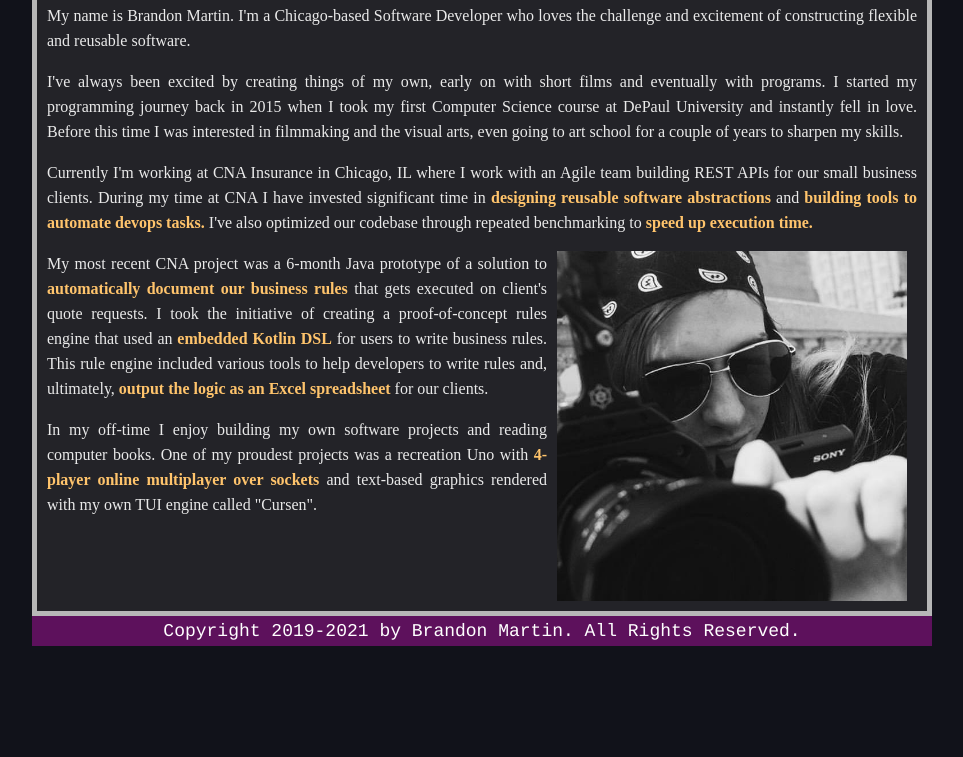
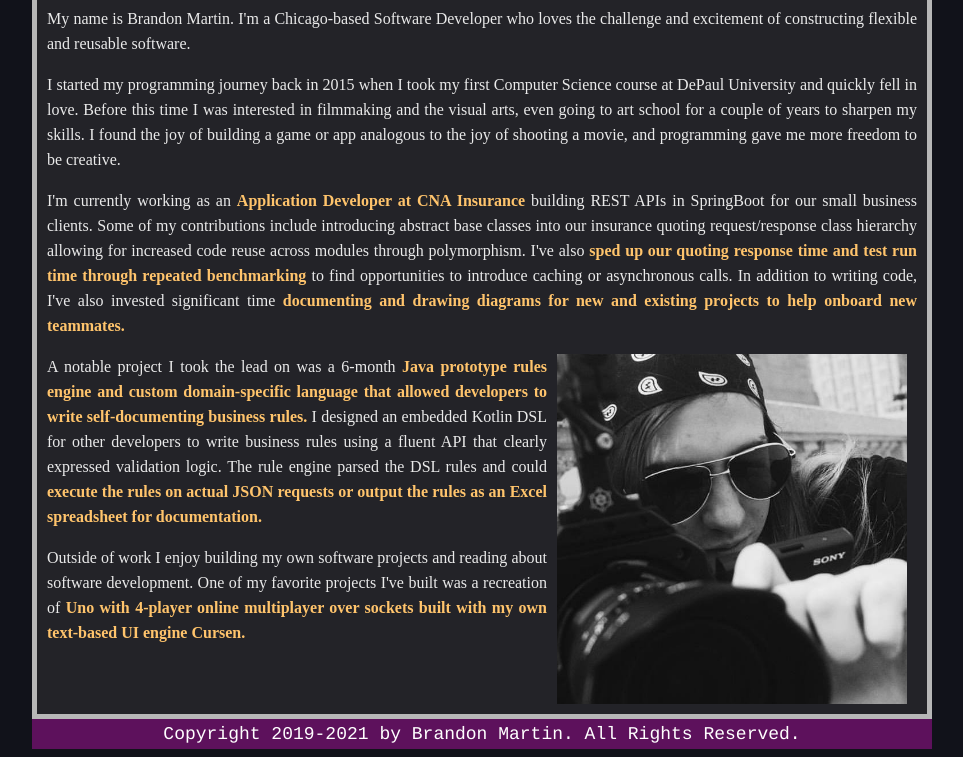
Before and after one commit to bmartin5263/bmartin5263.github.io, a plain HTML site: page index.html in a window 1280 px wide. Shown: the part 480-1237 px from the top of the page, without its empty margins (158-1121 px from the left). Before the commit the page ends 1134 px from the top, so only its background shows below. Drawn offline with Linux system fonts and the light colour scheme.

Commit message:
update intro

```diff
--- a/index.html
+++ b/index.html
@@ -22,7 +22,7 @@
                 &nbsp;&nbsp;&nbsp;
                 <a class="nav_button" href="resources/resume.pdf" download="Brandon Martin Resume">Resume</a>
                 &nbsp;&nbsp;&nbsp;
-                <a class="nav_button" href="projects.html">Code Projects</a>
+                <a class="nav_button" href="projects.html">Software Projects</a>
                 &nbsp;&nbsp;&nbsp;
                 <a class="nav_button" href="videos.html">Video Projects</a>
                 &nbsp;&nbsp;&nbsp;
@@ -34,31 +34,32 @@
                 <div class="header">
                     Brandon Martin
                     <br>
-                    Software Developer
+                    <em><span style="font-size: 22px">Software Developer</span></em>
                 </div>
 
                 <p>
                     My name is Brandon Martin. I'm a Chicago-based Software Developer who loves the challenge and excitement of constructing flexible and reusable software.
                 </p>
                 <p>
-                    I've always been excited by creating things of my own, early on with short films and eventually with programs.
-                    I started my programming journey back in 2015 when I took my first Computer Science course at DePaul University and instantly fell in love.
+                    I started my programming journey back in 2015 when I took my first Computer Science course at DePaul University and quickly fell in love.
                     Before this time I was interested in filmmaking and the visual arts, even going to art school for a couple of years to sharpen my skills.
+                    I found the joy of building a game or app analogous to the joy of shooting a movie, and programming gave me more freedom to be creative.
                 </p>
                 <p>
-                    Currently I'm working at CNA Insurance in Chicago, IL where I work with an Agile team building REST APIs for our small business clients.
-                    During my time at CNA I have invested significant time in <span class="green">designing reusable software abstractions</span> and <span class="green">building tools to automate devops tasks.</span>
-                    I've also optimized our codebase through repeated benchmarking to <span class="green">speed up execution time.</span>
+                    I'm currently working as an <span class="note">Application Developer at CNA Insurance</span> building REST APIs in SpringBoot for our small business clients.
+                    Some of my contributions include introducing abstract base classes into our insurance quoting request/response class hierarchy allowing for increased code reuse across modules through polymorphism.
+                    I've also <span class="note">sped up our quoting response time and test run time through repeated benchmarking</span> to find opportunities to introduce caching or asynchronous calls.
+                    In addition to writing code, I've also invested significant time <span class="note">documenting and drawing diagrams for new and existing projects to help onboard new teammates.</span>
                 </p>
                 <img src="images/me.jpg" style="float: right; width: 350px; padding-right: 10px; padding-left: 10px;">
                 <p>
-                    My most recent CNA project was a 6-month Java prototype of a solution to <span class="green">automatically document our business rules</span> that gets executed on client's quote requests.
-                    I took the initiative of creating a proof-of-concept rules engine that used an <span class="green">embedded Kotlin DSL</span> for users to write business rules.
-                    This rule engine included various tools to help developers to write rules and, ultimately, <span class="green">output the logic as an Excel spreadsheet</span> for our clients.
+                    A notable project I took the lead on was a 6-month <span class="note">Java prototype rules engine and custom domain-specific language that allowed developers to write self-documenting business rules.</span>
+                    I designed an embedded Kotlin DSL for other developers to write business rules using a fluent API that clearly expressed validation logic.
+                    The rule engine parsed the DSL rules and could <span class="note">execute the rules on actual JSON requests or output the rules as an Excel spreadsheet for documentation.</span>
                 </p>
                 <p>
-                    In my off-time I enjoy building my own software projects and reading computer books.
-                    One of my proudest projects was a recreation Uno with <span class="green">4-player online multiplayer over sockets</span> and text-based graphics rendered with my own TUI engine called "Cursen".
+                    Outside of work I enjoy building my own software projects and reading about software development.
+                    One of my favorite projects I've built was a recreation of <span class="note">Uno with 4-player online multiplayer over sockets built with my own text-based UI engine Cursen.</span>
                 </p>
 
             </article>
--- a/style/styles.css
+++ b/style/styles.css
@@ -147,7 +147,7 @@ a.general_link:active {
     color: #2658ff;
 }
 
-.green {
+.note {
     color: #ffc46c;
     font-weight: 600;
 }
```
Also changed, not shown: projects.html (+9 -9 lines), videos.html (+1 -1 lines), images/me2.png.
